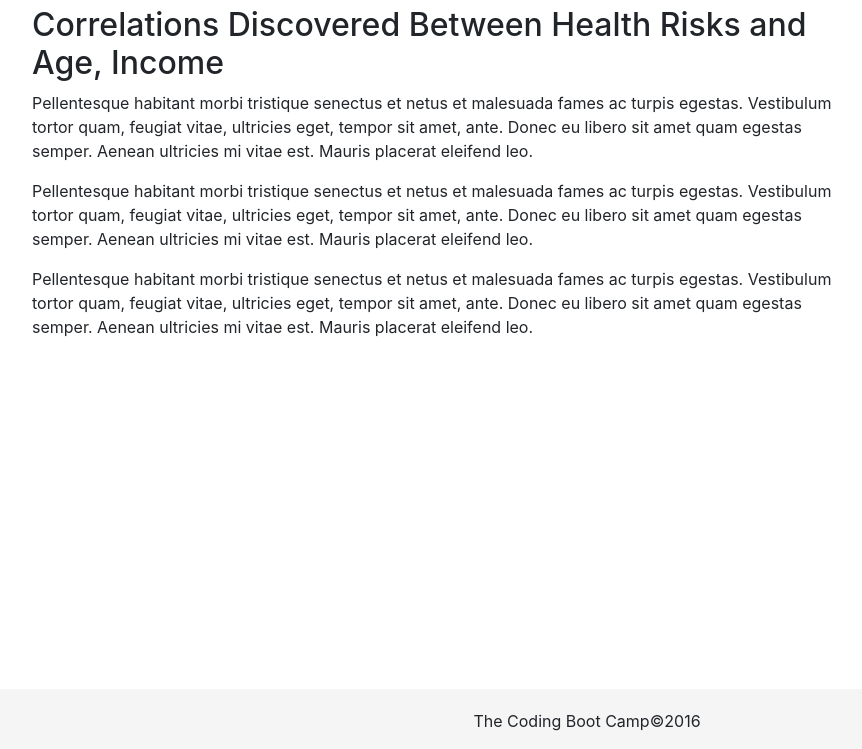
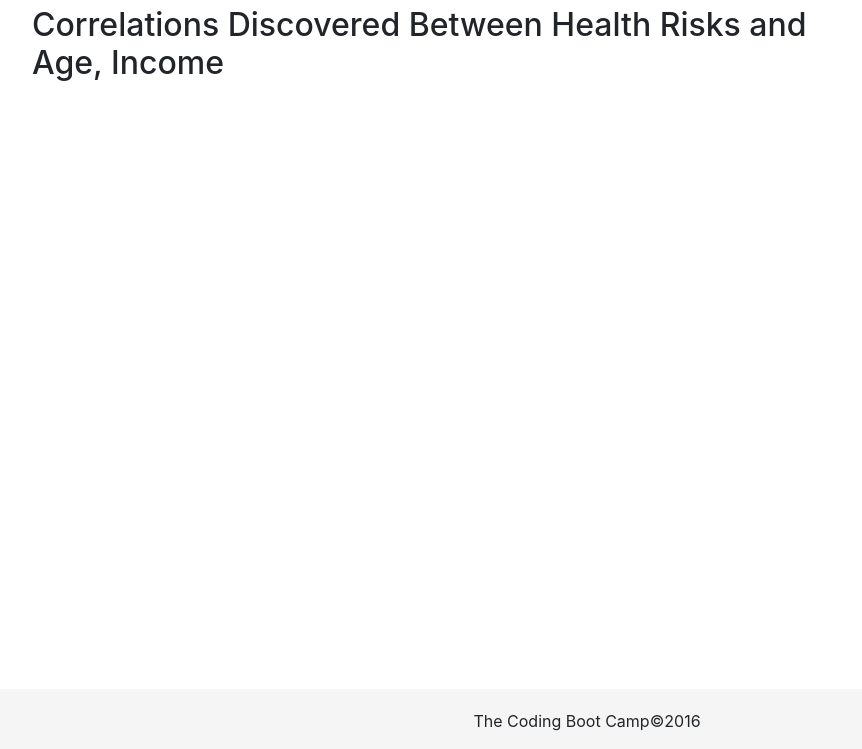
Before and after one commit to sumitz1207/D3-Challenge, a plain HTML site: page index.html in a window 1280 px wide. Shown: the part 51-800 px from the top of the page, without its empty margins (53-915 px from the left). Drawn offline with nearby package versions, Linux system fonts and the light colour scheme.

Commit message:
got rid of default latin placeholder text

```diff
--- a/index.html
+++ b/index.html
@@ -28,17 +28,7 @@
       <div class="col-xs-12  col-md-9">
         <div class="article">
           <h2>Correlations Discovered Between Health Risks and Age, Income</h2>
-          <p>Pellentesque habitant morbi tristique senectus et netus et malesuada fames ac turpis egestas. Vestibulum tortor
-            quam, feugiat vitae, ultricies eget, tempor sit amet, ante. Donec eu libero sit amet quam egestas semper. Aenean
-            ultricies mi vitae est. Mauris placerat eleifend leo.</p>
 
-          <p>Pellentesque habitant morbi tristique senectus et netus et malesuada fames ac turpis egestas. Vestibulum tortor
-            quam, feugiat vitae, ultricies eget, tempor sit amet, ante. Donec eu libero sit amet quam egestas semper. Aenean
-            ultricies mi vitae est. Mauris placerat eleifend leo.</p>
-
-          <p>Pellentesque habitant morbi tristique senectus et netus et malesuada fames ac turpis egestas. Vestibulum tortor
-            quam, feugiat vitae, ultricies eget, tempor sit amet, ante. Donec eu libero sit amet quam egestas semper. Aenean
-            ultricies mi vitae est. Mauris placerat eleifend leo.</p>
         </div>
       </div>
     </div>
```
